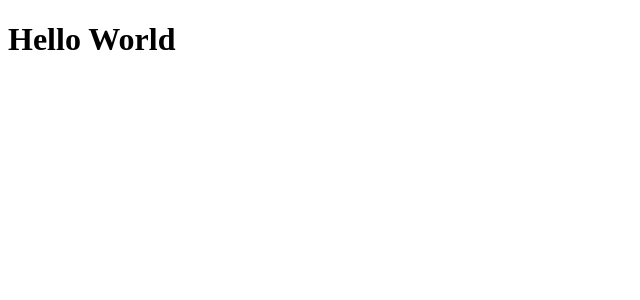
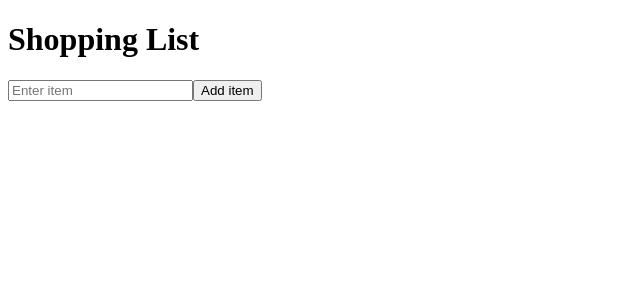
Before and after one commit to acleland/adv-react-shopping-list, a React app: page / in a window 1280 px wide. Shown: the top 300 px of the page, without its empty margins (0-640 px from the left). Built offline with nearby package versions, Linux system fonts and the light colour scheme; the HTML template or start-up script is replaced by a standard one.

Commit message:
created reducer hook for shopping list, with add-item action

```diff
--- a/src/App.jsx
+++ b/src/App.jsx
@@ -1,3 +1,44 @@
+import { useReducer, useState } from 'react';
+
 export default function App() {
-  return <h1>Hello World</h1>;
+  const ACTIONS = {
+    ADD_ITEM: 'add-item',
+  };
+
+  function newItem(name) {
+    return { id: Date.now(), name: name, complete: false };
+  }
+
+  function reducer(list, action) {
+    switch (action.type) {
+      case ACTIONS.ADD_ITEM:
+        return [...list, newItem(action.payload.name)];
+    }
+  }
+
+  const [list, dispatch] = useReducer(reducer, []);
+  const [item, setItem] = useState('');
+
+  function handleSubmit(e) {
+    e.preventDefault();
+    dispatch({ type: ACTIONS.ADD_ITEM, payload: { name: item } });
+    setItem('');
+  }
+
+  return (
+    <>
+      <h1>Shopping List</h1>
+      <form onSubmit={handleSubmit}>
+        <input
+          value={item}
+          type="text"
+          onChange={(e) => {
+            setItem(e.target.value);
+          }}
+          placeholder="Enter item"
+        />
+        <button>Add item</button>
+      </form>
+    </>
+  );
 }
```
Also changed, not shown: src/context/ShoppingListContext.jsx (added, +21 -0 lines).
